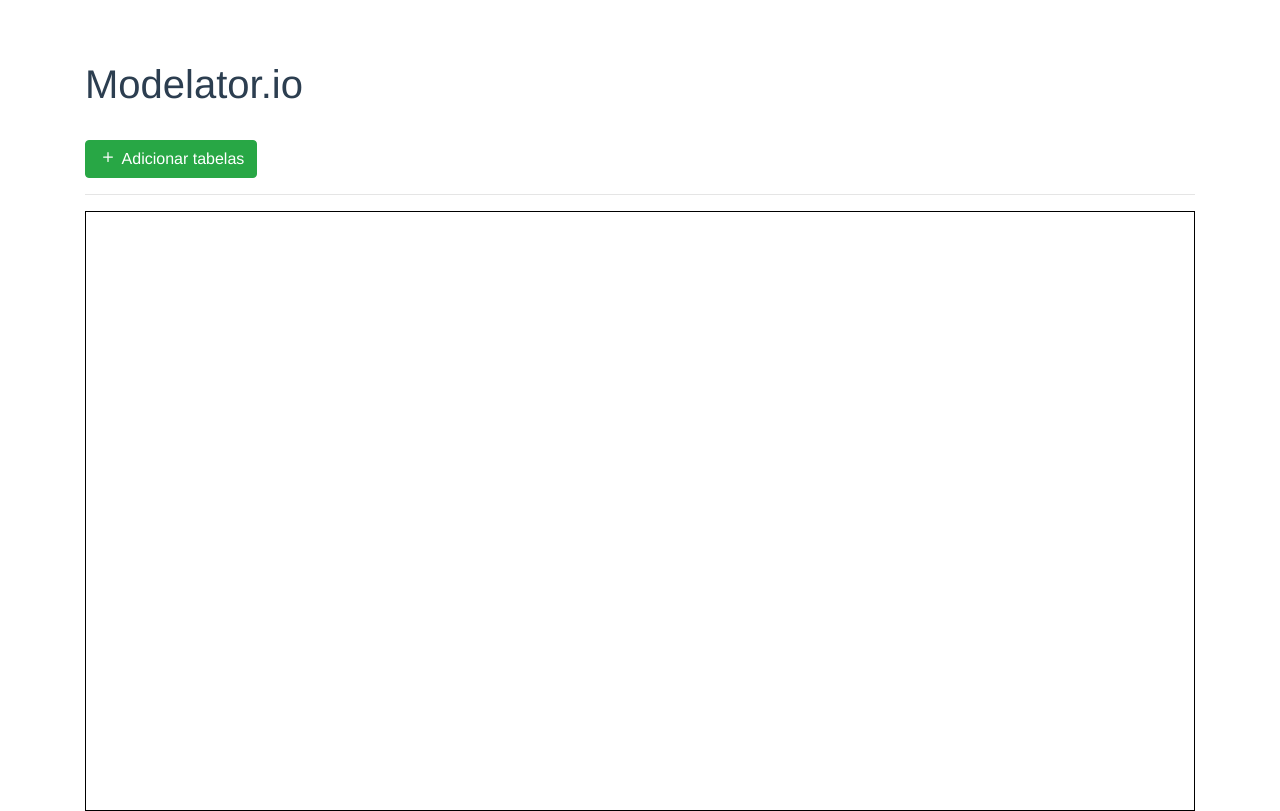
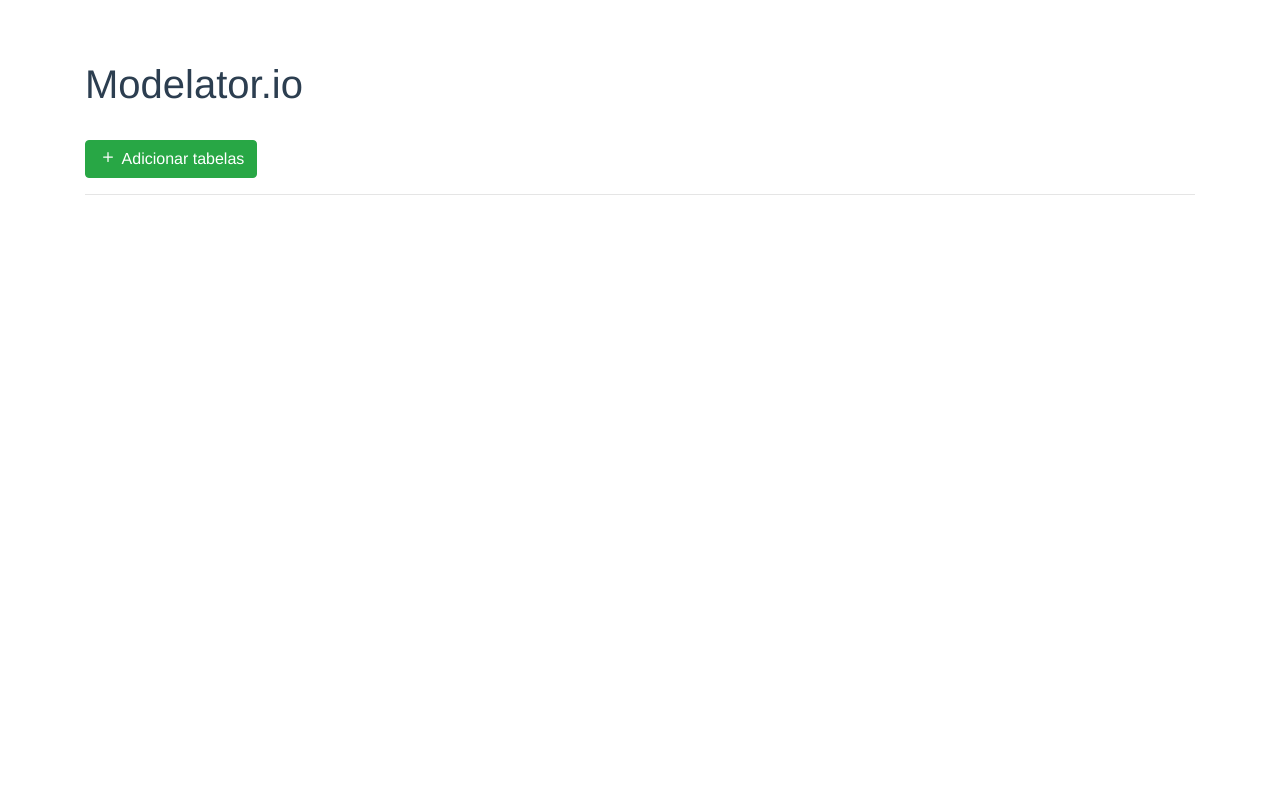
Before and after one commit to kaiquegarcia/modelator.io, a Vue app: page / in a window 1280 px wide. Built offline with nearby package versions, Linux system fonts and the light colour scheme.

Commit message:
Melhoria de estilos

```diff
--- a/src/App.vue
+++ b/src/App.vue
@@ -15,12 +15,17 @@ export default {
 };
 </script>
 
-<style>
-#app {
-  font-family: Avenir, Helvetica, Arial, sans-serif;
-  -webkit-font-smoothing: antialiased;
-  -moz-osx-font-smoothing: grayscale;
-  color: #2c3e50;
-  margin-top: 60px;
-}
+<style lang="sass">
+#app
+  font-family: Avenir, Helvetica, Arial, sans-serif
+  -webkit-font-smoothing: antialiased
+  -moz-osx-font-smoothing: grayscale
+  color: #2c3e50
+  margin-top: 60px
+
+/** THANKS JUNIOR FERNANDES **/
+.draggable
+  cursor: grab
+.dragging
+  cursor: grabbing
 </style>
--- a/src/components/database/DatabaseTable.vue
+++ b/src/components/database/DatabaseTable.vue
@@ -2,10 +2,12 @@
   <vue-draggable-resizable
     class="database-table"
     :resizable="false"
-    :parent="true"
+    :parent="false"
     :scale="scale"
     :w="450"
+    :enableNativeDrag="true"
     h="auto"
+    dragHandle="thead"
   >
     <table
       role="table"
--- a/src/components/database/Diagram.vue
+++ b/src/components/database/Diagram.vue
@@ -125,6 +125,5 @@ export default {
 .diagram-workspace
     width: 100%
     height: 600px
-    border: 1px solid #000
     position: relative
 </style>
```
